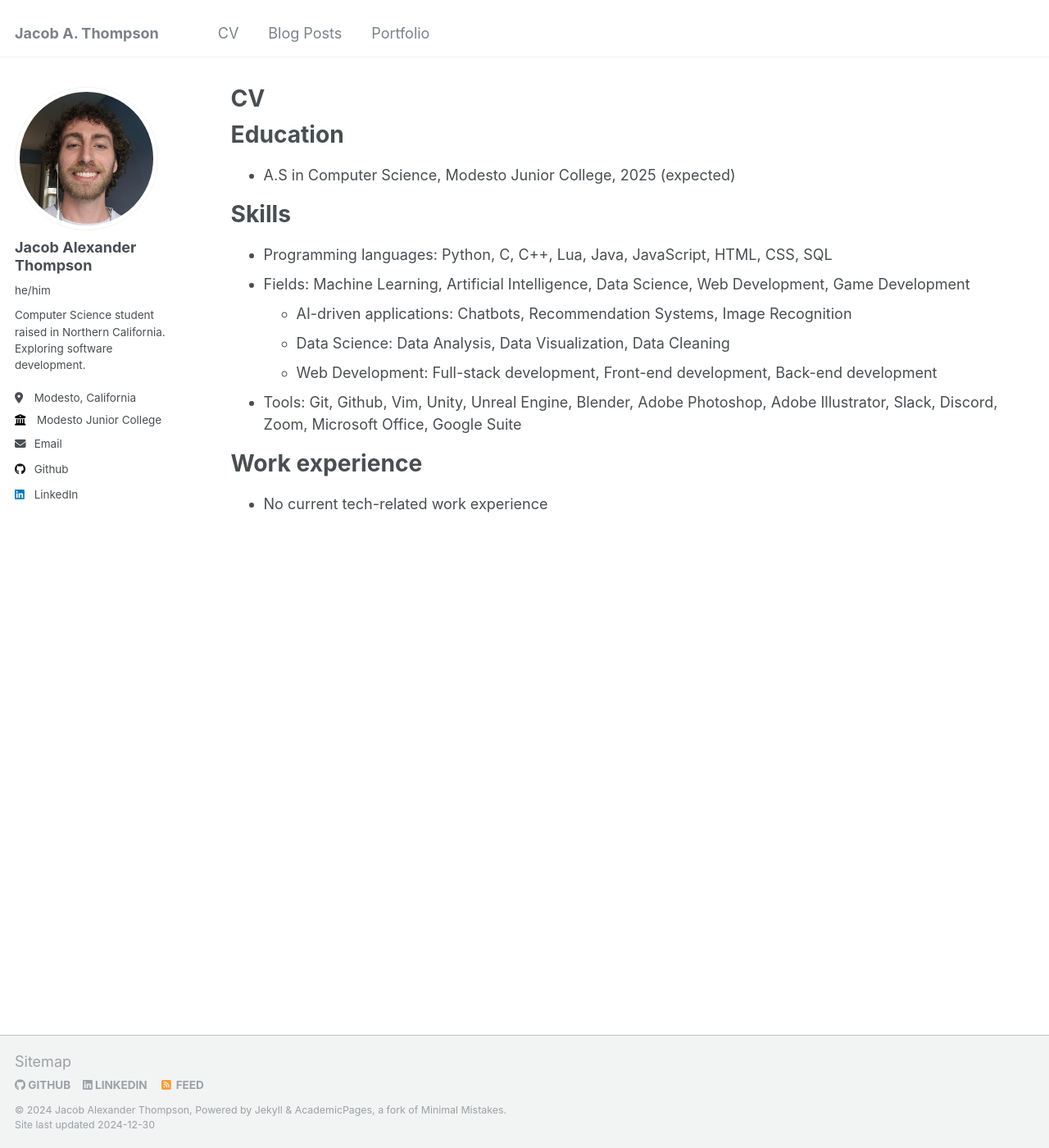
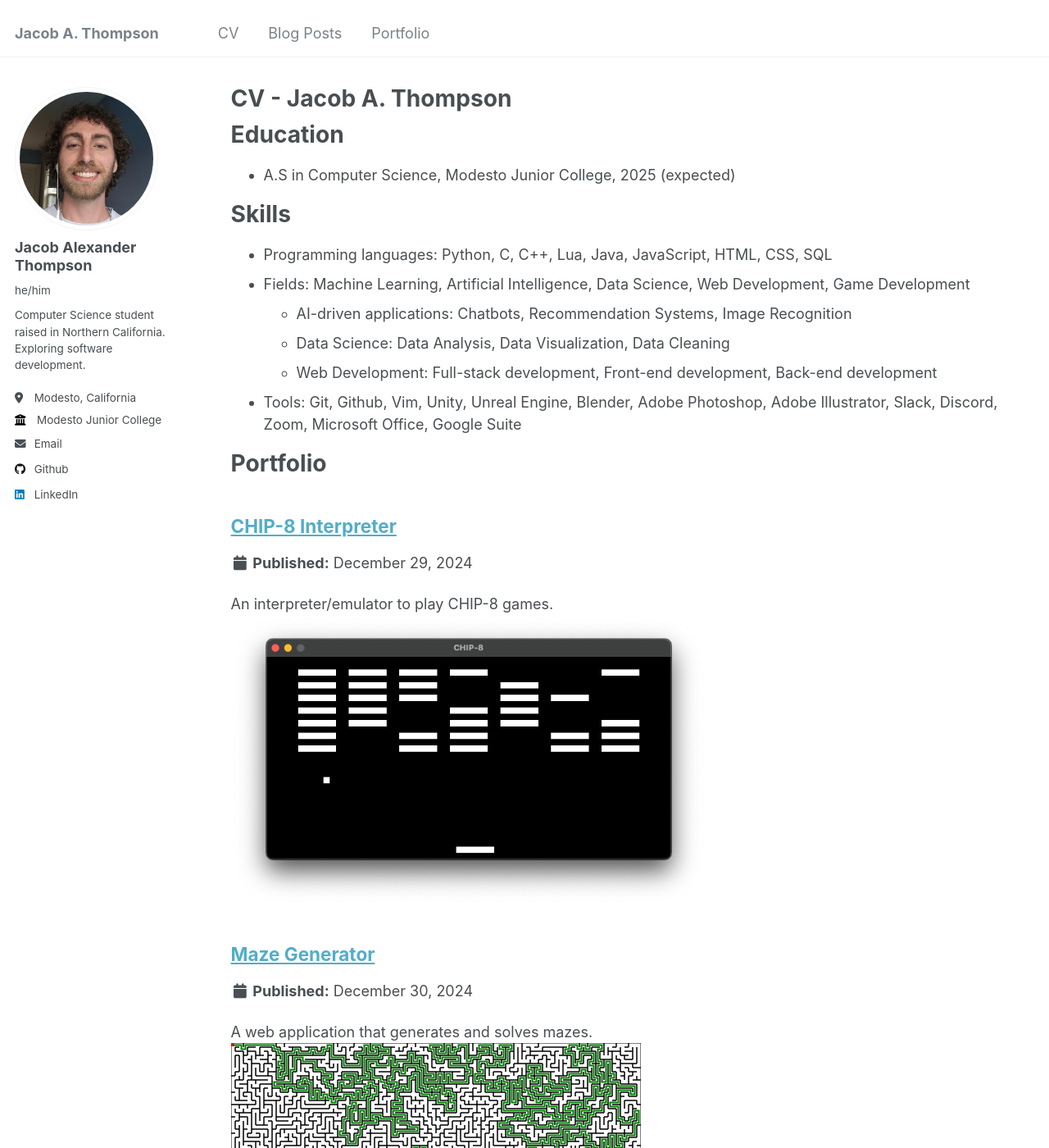
Before and after one commit to jacob-thompson/jacob-thompson.github.io, a Jekyll site: the page built from _pages/cv.md, in a window 1280 px wide and 1400 px high. Shown: the whole window at 82% size. Built offline with Jekyll 4.4.1, drawn with Linux system fonts in a browser that asks for light colours.

Commit message:
add portfolio to cv
add publish dates to portfolio items

```diff
--- a/_pages/cv.md
+++ b/_pages/cv.md
@@ -1,6 +1,6 @@
 ---
 layout: archive
-title: "CV"
+title: "CV - Jacob A. Thompson"
 permalink: /cv/
 author_profile: true
 redirect_from:
@@ -22,6 +22,18 @@ Skills
   * Web Development: Full-stack development, Front-end development, Back-end development
 * Tools: Git, Github, Vim, Unity, Unreal Engine, Blender, Adobe Photoshop, Adobe Illustrator, Slack, Discord, Zoom, Microsoft Office, Google Suite
 
-Work experience
+Portfolio
 ======
-* No current tech-related work experience
+{% for collection in site.collections %}
+{% unless collection.output == false or collection.label == "posts" %}
+  {% capture label %}{{ collection.label }}{% endcapture %}
+  {% if label != written_label %}
+  {% capture written_label %}{{ label }}{% endcapture %}
+  {% endif %}
+{% endunless %}
+{% for post in collection.docs %}
+  {% unless collection.output == false or collection.label == "posts" %}
+  {% include archive-single.html %}
+  {% endunless %}
+{% endfor %}
+{% endfor %}
--- a/_portfolio/chip8.md
+++ b/_portfolio/chip8.md
@@ -1,5 +1,6 @@
 ---
 title: "CHIP-8 Interpreter"
+date: 2024-12-29
 excerpt: "An interpreter/emulator to play CHIP-8 games.<br/><img src='/images/chip8.png'>"
 collection: portfolio
 ---
--- a/_portfolio/mazeGenerator.md
+++ b/_portfolio/mazeGenerator.md
@@ -1,5 +1,6 @@
 ---
 title: "Maze Generator"
+date: 2024-12-30
 excerpt: "A web application that generates and solves mazes.<br/><img src='/images/mazeGenerator.png'>"
 collection: portfolio
 ---
```
